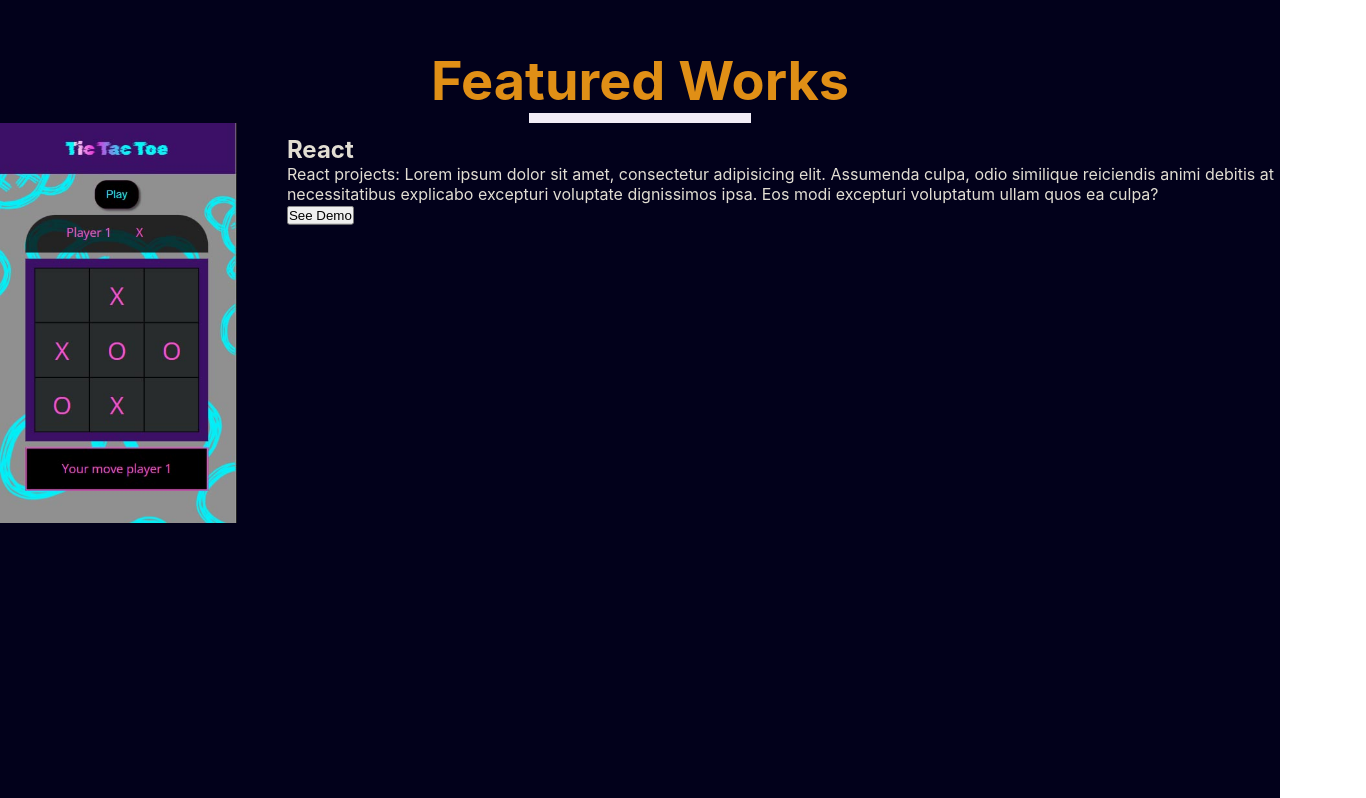
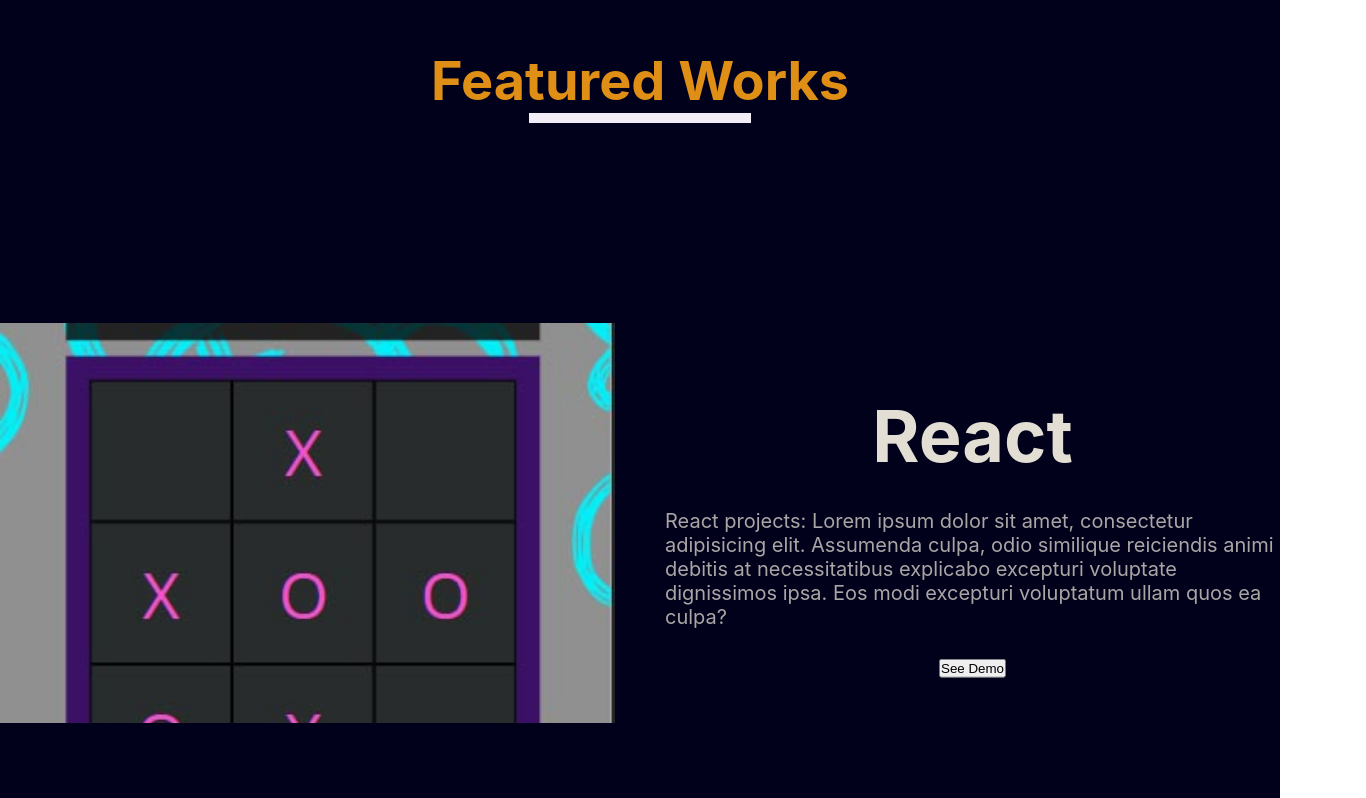
Before and after one commit to Lu-Smith/animated_portfolio_sass_typescript, a React (Create React App) app: page / in a window 1280 px wide. Shown: the part 3202-4000 px from the top of the page, 1366 px wide, since content can reach past the window. Built offline with nearby package versions, Linux system fonts and the light colour scheme.

Commit message:
Updated portfolio.scss

```diff
--- a/src/styles/portfolio.scss
+++ b/src/styles/portfolio.scss
@@ -25,18 +25,35 @@
             max-width: 1366px;
             height: 100%;
             margin: auto;
-            display: flex;
+            @include flex(center, row);
             gap: 50px;
 
-            img {
+            .imageContainer {
                 flex: 1;
                 height: 50%;
-                object-fit: cover;
+
+                img {
+                    width: 100%;
+                    height: 100%;
+                    object-fit: cover;
+                }
             }
 
             .textContainer {
                 flex: 1;
+                @include flex(center, column);
+                gap: 30px;
+
+                h2 {
+                    font-size: 72px;
+                }
+
+                p{
+                    color: $third-color;
+                    font-size: 20px;
+                }
             }
         }
     }
+
 }
```
